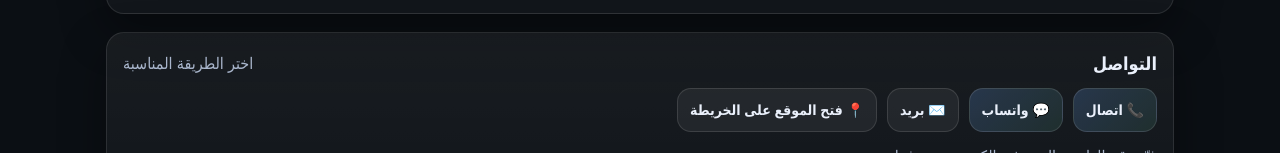
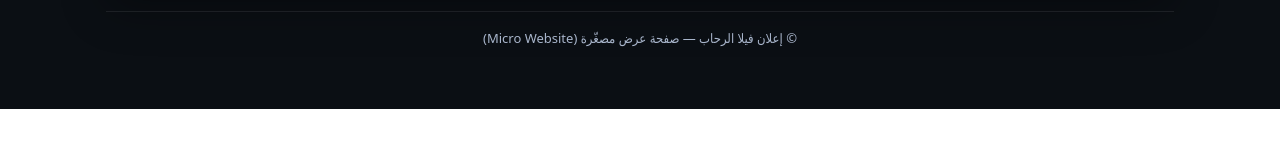
Before and after one commit to Hazem-azim/villa-site, a plain HTML site: page index.html in a window 1280 px wide. Shown: the part 2647-2800 px from the top of the page. After the commit the page ends 2756 px from the top, so only its background shows below. Drawn offline with Linux system fonts and the light colour scheme.

```diff
--- a/index.html
+++ b/index.html
@@ -492,29 +492,12 @@
       </table>
 
       <p class="muted" style="margin:12px 0 0">
-        * الشروط قابلة للتأكيد النهائي عند التواصل.
+
       </p>
     </section>
 
     <!-- CONTACT -->
-    <section id="contact" class="card panel">
-      <div class="sectionTitle">
-        <h2>التواصل</h2>
-        <span class="muted">اختر الطريقة المناسبة</span>
-      </div>
 
-      <div style="display:flex;gap:10px;flex-wrap:wrap">
-        <!-- عدّل الأرقام/الروابط هنا -->
-        <a class="btn" href="tel:+201000000000">📞 اتصال</a>
-        <a class="btn" href="https://wa.me/201000000000?text=%D9%85%D8%B1%D8%AD%D8%A8%D8%A7%20%D8%8C%20%D9%85%D8%B9%D8%A7%D9%8A%D8%A7%20%D8%A7%D8%B3%D8%AA%D9%81%D8%B3%D8%A7%D8%B1%20%D8%B9%D9%86%20%D9%81%D9%8A%D9%84%D8%A7%20%D8%A7%D9%84%D8%B1%D8%AD%D8%A7%D8%A8%20%D8%A7%D9%84%D9%85%D8%B9%D8%B1%D9%88%D8%B6%D8%A9%20%D9%84%D9%84%D8%A8%D9%8A%D8%B9" target="_blank" rel="noopener">💬 واتساب</a>
-        <a class="btn2" href="mailto:your@email.com?subject=%D8%A7%D8%B3%D8%AA%D9%81%D8%B3%D8%A7%D8%B1%20%D8%B9%D9%86%20%D9%81%D9%8A%D9%84%D8%A7%20%D8%A7%D9%84%D8%B1%D8%AD%D8%A7%D8%A8&body=%D9%85%D8%B1%D8%AD%D8%A8%D8%A7%20%D8%8C%0D%0A%D8%A3%D8%B1%D8%BA%D8%A8%20%D9%81%D9%8A%20%D9%85%D8%B9%D8%B1%D9%81%D8%A9%20%D8%AA%D9%81%D8%A7%D8%B5%D9%8A%D9%84%20%D8%A3%D9%83%D8%AB%D8%B1%20%D8%B9%D9%86%20%D8%A7%D9%84%D9%81%D9%8A%D9%84%D8%A7%20%D9%88%D9%85%D9%88%D8%B9%D8%AF%20%D8%A7%D9%84%D9%85%D8%B9%D8%A7%D9%8A%D9%86%D8%A9.%0D%0A%D8%B4%D9%83%D8%B1%D8%A7%D9%8B">✉️ بريد</a>
-        <a class="btn2" href="https://www.google.com/maps/search/?api=1&query=Al%20Rehab%20City%20New%20Cairo" target="_blank" rel="noopener">📍 فتح الموقع على الخريطة</a>
-      </div>
-
-      <p class="muted" style="margin-top:12px">
-        غيّر رقم الهاتف والبريد في الكود حسب رغبتك.
-      </p>
-    </section>
 
     <footer>
       © إعلان فيلا الرحاب — صفحة عرض مصغّرة (Micro Website)
@@ -524,7 +507,6 @@
   <!-- Floating CTA -->
   <div class="floating">
     <a class="btn" href="#photos">🖼️ الصور</a>
-    <a class="btn" href="#contact">📞 تواصل</a>
   </div>
 
   <!-- Lightbox -->
```
